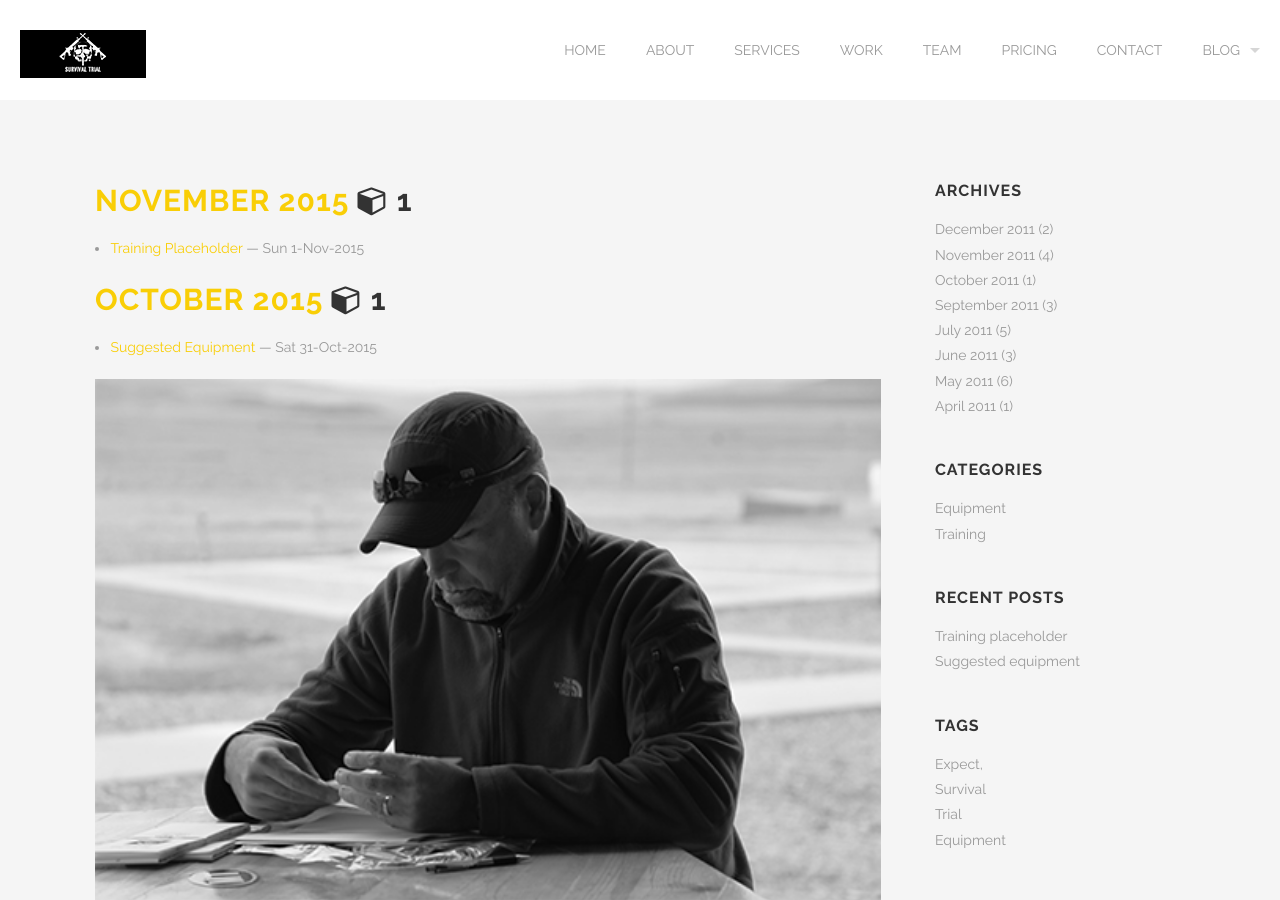
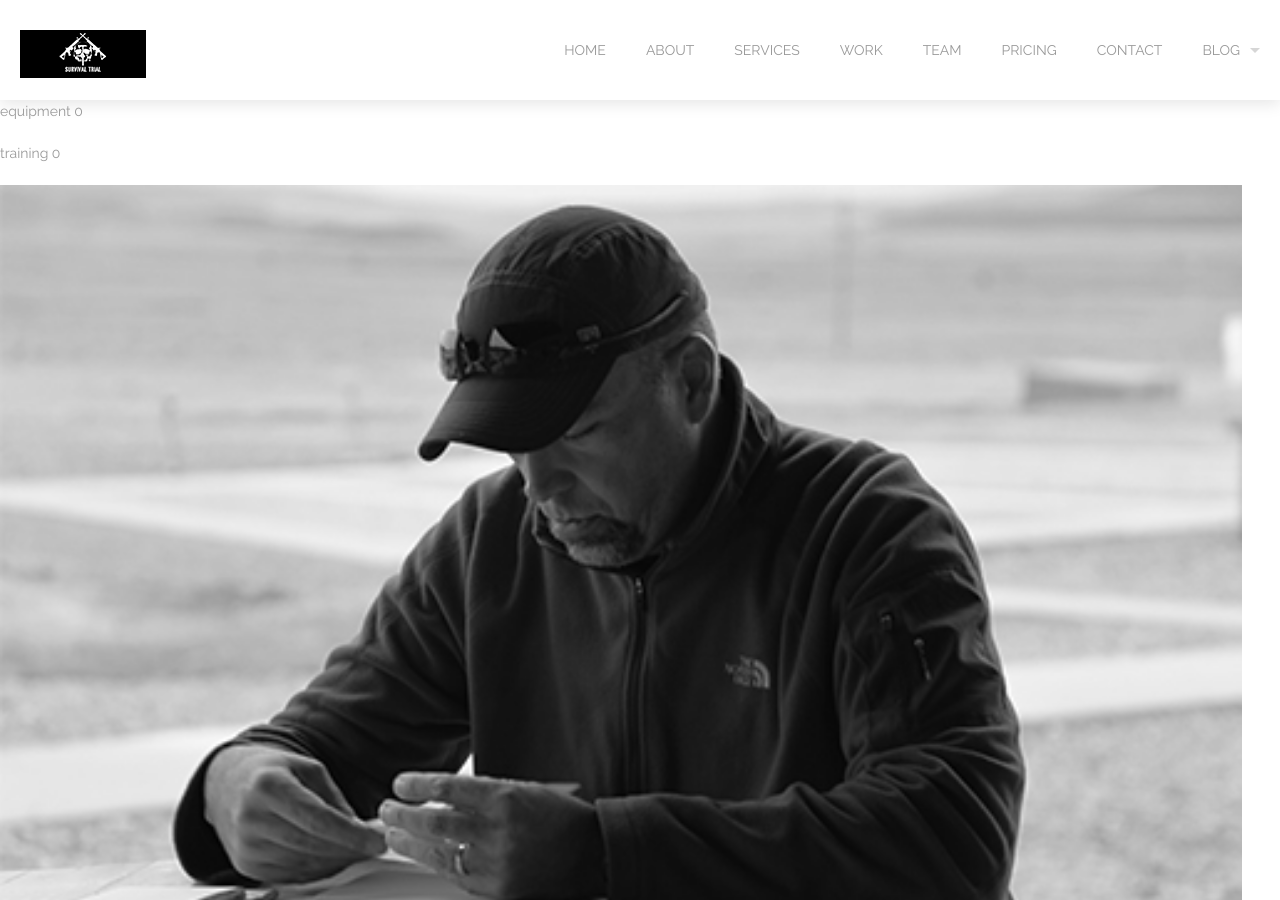
Before and after one commit to jonweiler/jonweiler.github.io, a Jekyll site: the page built from blog/index.html, in a window 1280 px wide and 900 px high. Built offline with Jekyll 4.4.1, drawn with Linux system fonts in a browser that asks for light colours; the list of posts is cut into pages by our own code.

Commit message:
test category blog index

```diff
--- a/blog/index.html
+++ b/blog/index.html
@@ -2,29 +2,22 @@
 layout: blog
 ---
 
-<div class='full' style='background: #f5f5f5'>
-  <div class='row'>
-    <div class='large-9 columns'>
+{% capture site_cats %}{% for cat in site.categories %}{{ cat | first }}
+{%unless forloop.last %},{% endunless %}{% endfor %}{% endcapture %}
+{% assign sortedcats = site_cats | split:',' | sort %}
 
-    {% for post in site.posts %}
- {% assign thisyear = post.date | date: "%B %Y" %}
- {% assign prevyear = post.previous.date | date: "%B %Y" %}
- {% assign counter = counter | plus: 1 %}
 
-  {% if thisyear != prevyear %}
-<h2 class="archive"><a>{{ thisyear }}</a> <i class="fa fa-cube"></i>
-      {{counter }}</h2>
-
+{% for category in sortedcats %}
+{{category }}{{site.categories[category] | size }}
 <ul>
-  {% assign fli = forloop.index | minus: counter %}
-  {% for post2 in site.posts limit: counter offset: fli %}
-    <li><a href="{{ post2.url }}">{{ post2.title }}</a>
-    <time> &mdash; {{ post2.date | date: "%a %e-%b-%Y"}}</time>
+  {% for post in site.categories[category] %}
+  {% if post.url %}
+    <li><a href="{{ post.url }}">{{ post.title }}</a>
+    <time> &mdash; {{ post.date | date: "%a %e-%b-%Y" }}</time>
     </li>
+    {% endif %}
   {% endfor %}
 </ul>
- {% assign counter = 0 %}
-  {% endif %}
 {% endfor %}
 
       {% for post in paginator.posts %}
```
